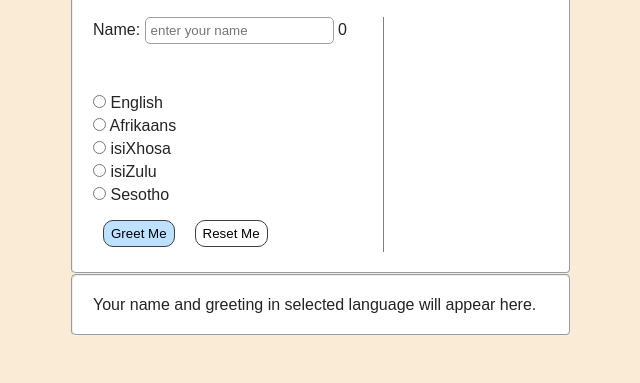
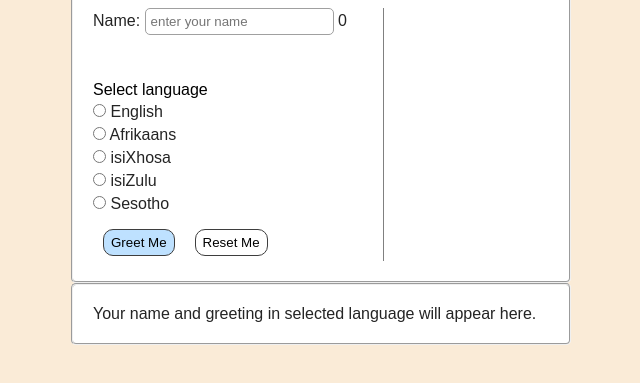
Before and after one commit to Yonela-Johannes/greetFactoryFunction, a plain HTML site: page index.html in a window 1280 px wide. Shown: the part 287-670 px from the top of the page, without its empty margins (319-959 px from the left). Drawn offline with Linux system fonts and the light colour scheme.

Commit message:
last push

```diff
--- a/index.html
+++ b/index.html
@@ -27,6 +27,8 @@
                     <label class="error hide">error. enter name please!</label><br />
                     <label class="dup-error hide"></label><br />
                     <div class="bottom-container">
+                        <span>Select language</span><br/>
+
                         <input name='languages' type="radio" class='language' value="Hello" />
                         <label for="english">English</label><br />
 
```
